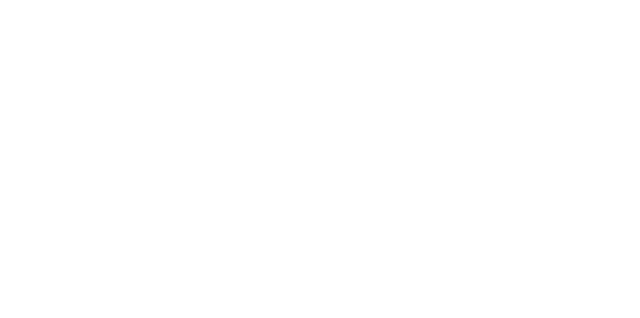
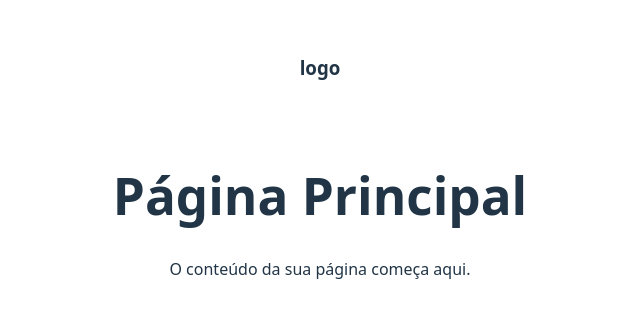
Before and after one commit to ailtonlucasdev/Impulsa-tu-voz, a React (Vite) app: page / in a window 1280 px wide. Shown: the part 218-536 px from the top of the page, without its empty margins (320-960 px from the left). Built offline with nearby package versions, Linux system fonts and the light colour scheme.

Commit message:
adicionando navbar ao App.jsx

```diff
--- a/src/App.jsx
+++ b/src/App.jsx
@@ -1,15 +1,20 @@
-import { useState } from 'react'
-import reactLogo from './assets/react.svg'
-import viteLogo from '/vite.svg'
-import './App.css'
+// src/App.jsx
+
+import Navbar from './components/navbar/Navbar'; // Importe o componente que criamos
+import './App.css'; // Estilos globais (pode deixar, mas nosso foco é o da navbar)
 
 function App() {
+  return (
+    <div className="App">
+      <Navbar /> {/* Use o componente aqui! */}
 
-  return (
-    <>
-
-    </>
-  )
+      {/* O resto do conteúdo do seu site virá abaixo da navbar */}
+      <main style={{ padding: '2rem' }}>
+        <h1>Página Principal</h1>
+        <p>O conteúdo da sua página começa aqui.</p>
+      </main>
+    </div>
+  );
 }
 
-export default App
+export default App;
```
